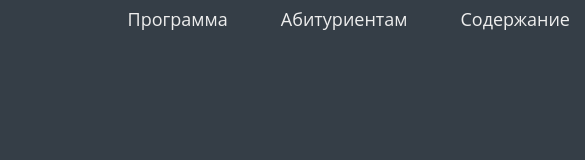
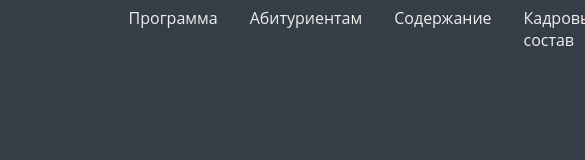
Before and after one commit to k1k8r/SFEDU, a plain HTML site: page index.html in a window 390 px wide. Shown: the top 160 px of the page, 585 px wide, since content can reach past the window. Drawn offline with Linux system fonts and the light colour scheme.

Commit message:
SFEDU-header-7: Адаптив под меньший размер мониторов

```diff
--- a/css/_header.css
+++ b/css/_header.css
@@ -23,5 +23,14 @@
 	font-size: 18px;
 	font-weight: 500;
 	color: #eee;
-	padding: 0 40px 0 calc(var(--base-size-l) + 1px);
+	padding: 0 calc(var(--base-size-s) * 10) 0 calc(var(--base-size-l) + 1px);
 }
+
+/* Начало адаптива шапки */
+
+@media (max-width: 1024px) {
+	.menu li {
+		font-size: 16px;
+		padding: 0 18px 0 14px;
+	}
+}
```
